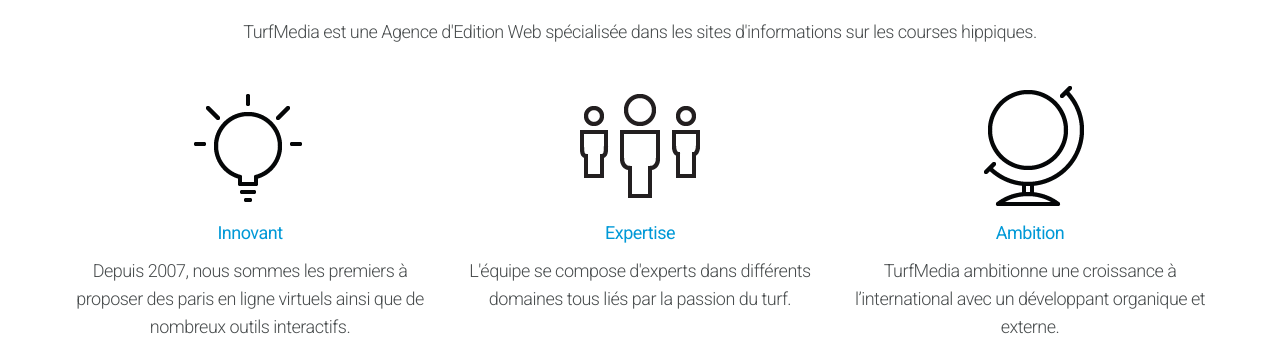
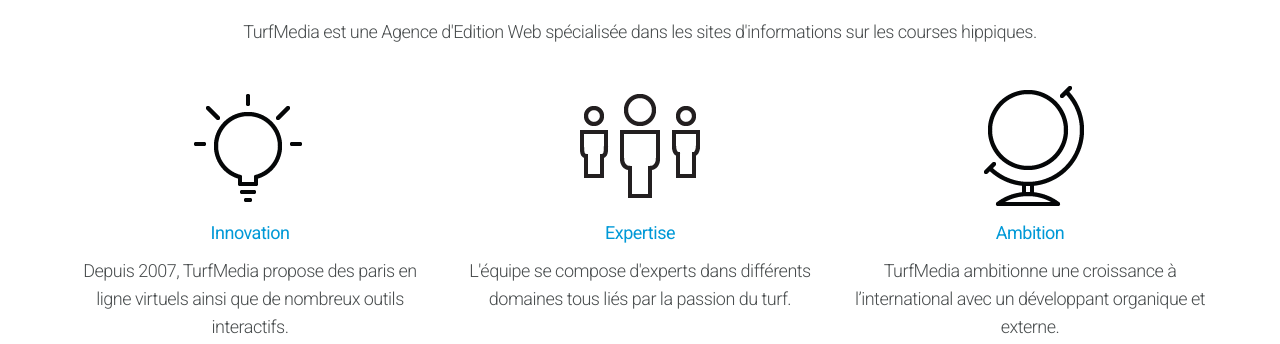
Before and after one commit to TurfMedia/turfmedia.github.com, a plain HTML site: page index.html in a window 1280 px wide. Shown: the part 608-952 px from the top of the page. Drawn offline with nearby package versions, Linux system fonts and the light colour scheme.

Commit message:
Fix link and text

```diff
--- a/index.html
+++ b/index.html
@@ -135,8 +135,8 @@
                         <div class="row">
                             <div class="col-md-4">
                                 <img src="images/icons/1.png" alt="">
-                                <h3>Innovant</h3>
-                                <p>Depuis 2007, nous sommes les premiers à proposer des paris en ligne virtuels ainsi que de nombreux outils interactifs.</p>
+                                <h3>Innovation</h3>
+                                <p>Depuis 2007, TurfMedia propose des paris en ligne virtuels ainsi que de nombreux outils interactifs.</p>
                             </div>
                             <div class="col-md-4">
                                   <img src="images/icons/2.png" alt="">
@@ -205,7 +205,7 @@
                               <h3>Pronostic Hippique</h3>
                           </div>
                           <div class="col-sm-4 col-md-4 col-lg-4 portfolio_item" id="portfolio_3">
-                              <a href="http://quintedujour.fr/"><img src="images/portfolio/tac_360_216.png" alt="Turf A Cheval" class="img-responsive img-rounded" ></a>
+                              <a href="http://turf-a-cheval.fr/"><img src="images/portfolio/tac_360_216.png" alt="Turf A Cheval" class="img-responsive img-rounded" ></a>
                               <h3>Turf A Cheval</h3>
                           </div>
                       </div>
```
